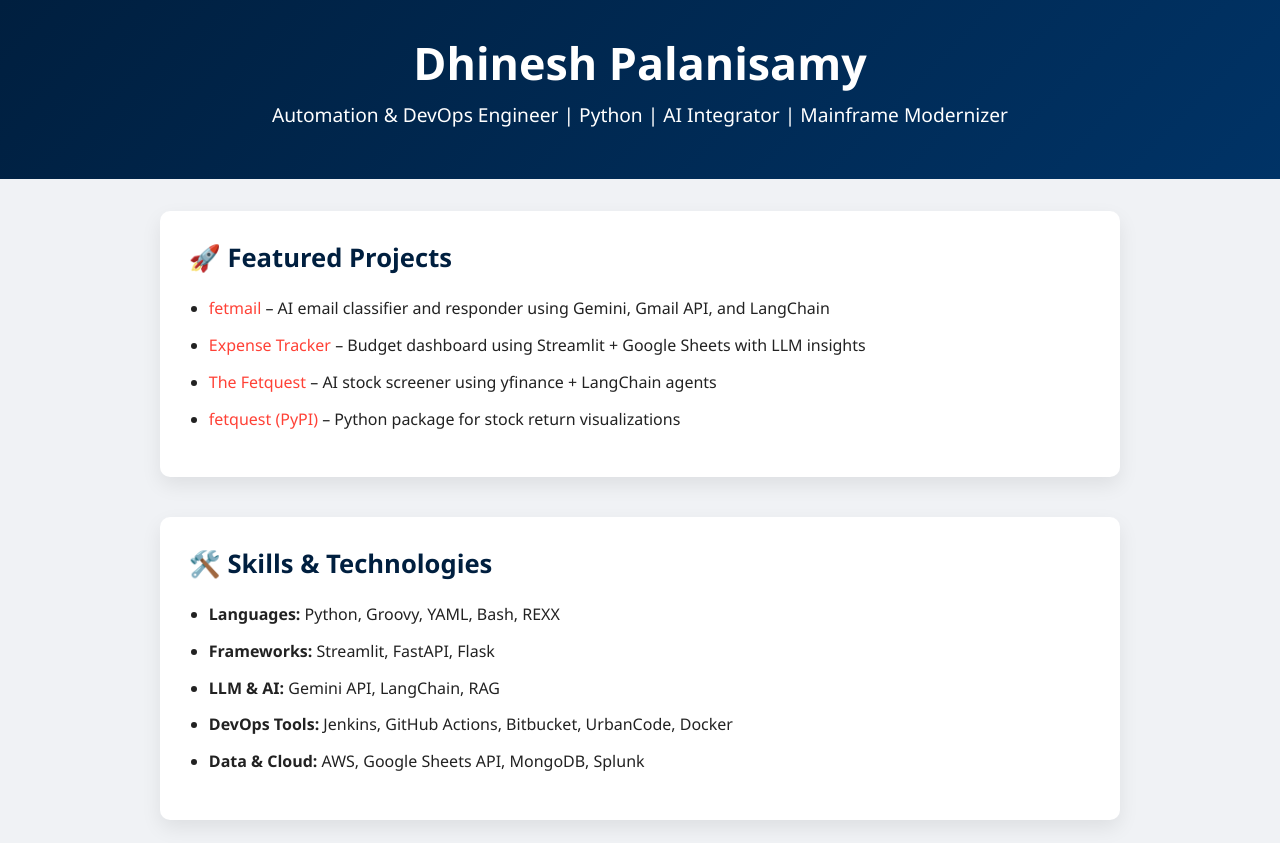
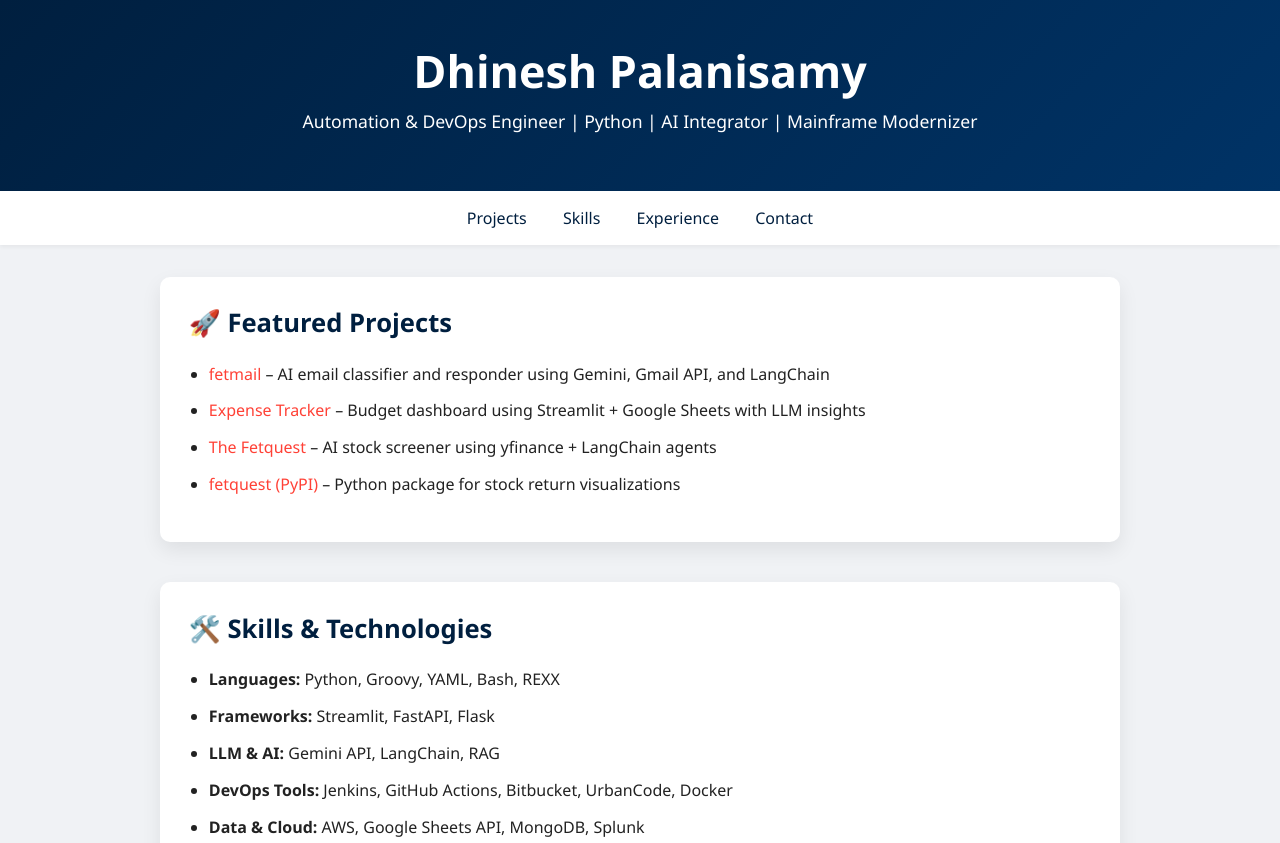
Before and after one commit to dhineshaps/dhineshaps.github.io, a plain HTML site: page index.html in a window 1280 px wide. Shown: the top 843 px of the page. Drawn offline with Linux system fonts and the light colour scheme.

Commit message:
Update index.html

```diff
--- a/index.html
+++ b/index.html
@@ -3,7 +3,7 @@
 <head>
   <meta charset="UTF-8" />
   <meta name="viewport" content="width=device-width, initial-scale=1.0" />
-  <title>Dhinesh Palanisamy | Python + DevOps Engineer</title>
+  <title>Dhinesh Palanisamy | Portfolio</title>
   <style>
     :root {
       --primary-color: #001f3f;
@@ -26,7 +26,7 @@
       background: linear-gradient(135deg, var(--primary-color), #003366);
       color: white;
       text-align: center;
-      padding: 2rem 1rem;
+      padding: 2.5rem 1rem;
     }
 
     header h1 {
@@ -36,8 +36,26 @@
     }
 
     header p {
-      font-size: 1.2rem;
+      font-size: 1.1rem;
       margin-top: 0.5rem;
+    }
+
+    nav {
+      text-align: center;
+      background: #ffffff;
+      padding: 1rem;
+      box-shadow: 0 2px 4px rgba(0, 0, 0, 0.05);
+    }
+
+    nav a {
+      margin: 0 1rem;
+      text-decoration: none;
+      color: var(--primary-color);
+      font-weight: 500;
+    }
+
+    nav a:hover {
+      color: var(--accent-color);
     }
 
     .container {
@@ -102,8 +120,15 @@
     <p>Automation & DevOps Engineer | Python | AI Integrator | Mainframe Modernizer</p>
   </header>
 
+  <nav>
+    <a href="#projects">Projects</a>
+    <a href="#skills">Skills</a>
+    <a href="#experience">Experience</a>
+    <a href="#contact">Contact</a>
+  </nav>
+
   <div class="container">
-    <div class="section">
+    <div id="projects" class="section">
       <h2>🚀 Featured Projects</h2>
       <ul>
         <li><strong><a href="https://github.com/dhineshaps/fetmail">fetmail</a></strong> – AI email classifier and responder using Gemini, Gmail API, and LangChain</li>
@@ -113,7 +138,7 @@
       </ul>
     </div>
 
-    <div class="section">
+    <div id="skills" class="section">
       <h2>🛠️ Skills & Technologies</h2>
       <ul>
         <li><strong>Languages:</strong> Python, Groovy, YAML, Bash, REXX</li>
@@ -124,16 +149,16 @@
       </ul>
     </div>
 
-    <div class="section">
+    <div id="experience" class="section">
       <h2>💼 Experience</h2>
       <p>Currently Software Engineer III at Rocket Software, focusing on automation with Python, Groovy, and CI/CD pipelines for mainframe products.</p>
       <p>Previously at Citi, LTI Mindtree, and TCS, led Python-based automation and modernization projects, integrated AI agents, and delivered DevOps solutions for both distributed and z/OS systems.</p>
     </div>
 
-    <div class="section">
+    <div id="contact" class="section">
       <h2>📬 Contact</h2>
       <ul>
-        <li><strong>Email:</strong> dhinesh.palanisamy@yahoo.com</li>
+        <li><strong>Email:</strong> dhineshpazanisamy@gmail.com</li>
         <li><strong>GitHub:</strong> <a href="https://github.com/dhineshaps">dhineshaps</a></li>
         <li><strong>LinkedIn:</strong> <a href="https://www.linkedin.com/in/dhineshpazaisamy">Dhinesh Palanisamy</a></li>
       </ul>
```
